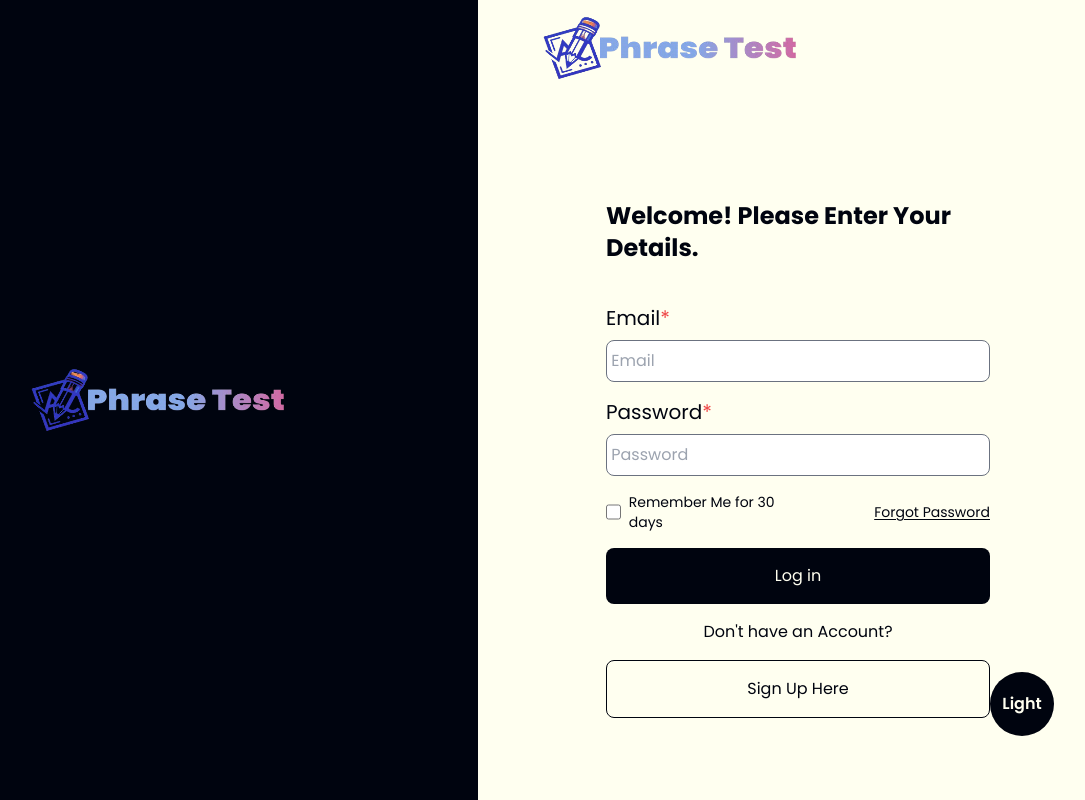
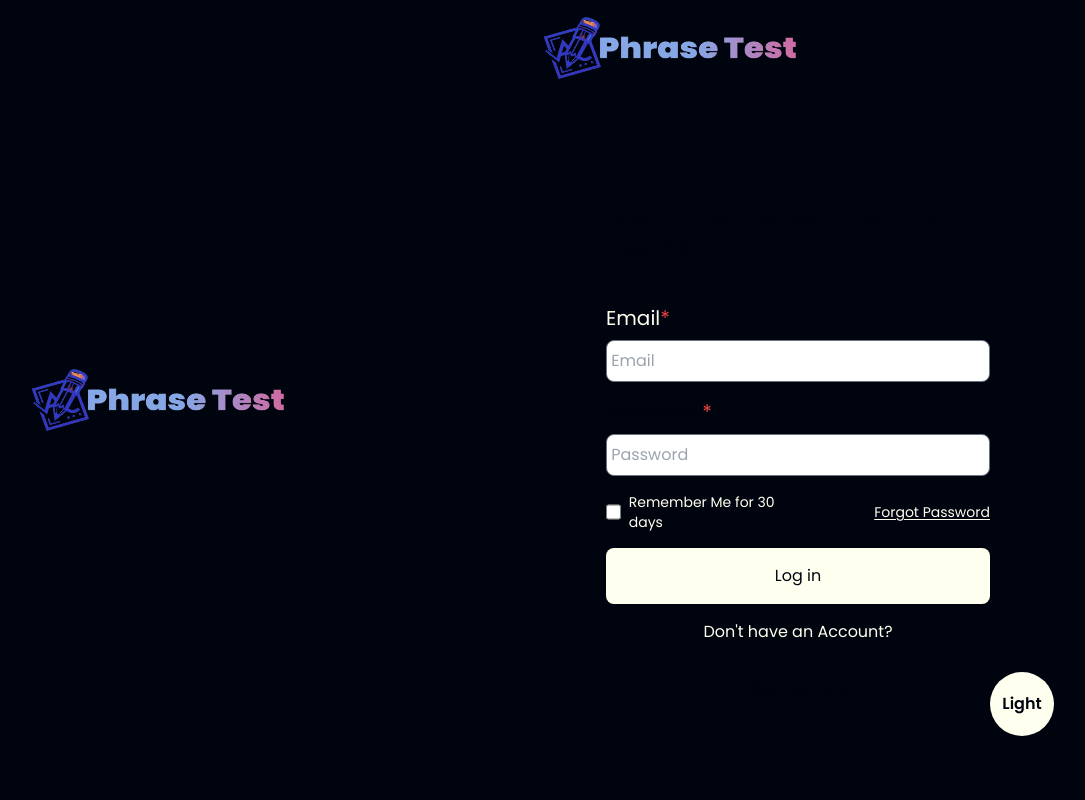
Before and after one commit to JhondhelPago/phrasetest_app, a React (Vite) app: page /loginpage in a window 1280 px wide. Shown: the whole page, without its empty margins (162-1247 px from the left). Built offline with nearby package versions, Linux system fonts and the light colour scheme.

Commit message:
activate darkmode LoginPage

```diff
--- a/src/App.jsx
+++ b/src/App.jsx
@@ -28,7 +28,7 @@ function App() {
         <Route path="/inputform" element={<InputForm isDark={isDark} changeColorTheme={changeColorTheme}></InputForm>}></Route>
         <Route path="/examineresults" element={<ExamineResults isDark={isDark} changeColorTheme={changeColorTheme}></ExamineResults>}></Route>
         <Route path="/thankyou" element={<ThankYou></ThankYou>}></Route>
-        <Route path="/loginpage" element={<LoginPage></LoginPage>}></Route>
+        <Route path="/loginpage" element={<LoginPage isDark={isDark} changeColorTheme={changeColorTheme}></LoginPage>}></Route>
         {/* path="/signup" -> select user type. student or teacher? */}
         {/* path="/signup/student" student signup form */}
         {/* path="/signup/teacher" teacher signup form */}
--- a/src/components/Login.jsx
+++ b/src/components/Login.jsx
@@ -6,6 +6,7 @@ const Login = () => {
   return (
 
     <>
+
         <div className={`${styles.paddingX} ${styles.paddingY}  w-full items-center justify- xs:w-full font-poppins`}>
 
             <h1 className='text-2xl font-bold mt-14  text-primary mb-10'>
@@ -13,7 +14,7 @@ const Login = () => {
             </h1>
 
             <div className="flex flex-col justify-items-start w-full h-full">
-            <div className='text-xl font-thin  text-primary '>
+                <div className='text-xl font-thin  text-primary dark:text-white'>
                     Email<span className='text-red-500'>*</span>
                 </div>
                 <div className='w-full flex flex-col'>
@@ -55,6 +56,7 @@ const Login = () => {
             </div>
 
         </div>
+
     </>
 
   )
--- a/src/pages/LoginPage.jsx
+++ b/src/pages/LoginPage.jsx
@@ -4,9 +4,10 @@ import {logo} from '../assets';
 
 import { Login, Button, } from "../components";
 
-const LoginPage = () => {
+const LoginPage = ({isDark, changeColorTheme}) => {
   return (
     <>
+        <div className={!isDark && 'dark'}>
             <section className='bg-primary dark:white w-full h-screen flex items-start'>
                 <div className='relative w-1/2 h-full  flex-col hidden lg:block'>
                 <div className={`${styles.paddingX} ${styles.flexCenter} `}>
@@ -15,18 +16,19 @@ const LoginPage = () => {
                     </div>
                 </div>
                 </div>
-        <div className=' bg-white dark:primary w-full lg:w-1/2  h-full flex flex-col'>
+                <div className=' bg-white dark:bg-primary w-full lg:w-1/2  h-full flex flex-col'>
                 <div className={`${styles.paddingX} ${styles.flexCenter}`}>
                     <div className={`${styles.boxWidth} text-white`}>
                     <img src={logo} alt="phrasetest" className="w-[256px] h-[64px] mt-4"/>
-            <Login/>
-            <Button/>
+                    <Login isDark={isDark} changeColorTheme={changeColorTheme}/>
+                    <Button isDark={isDark} changeColorTheme={changeColorTheme}/>
                     </div>
                 </div>
                 </div>
 
 
             </section>
+        </div>
 
     </>
   )
```
Lines whose indentation alone changed are shown as unchanged.
